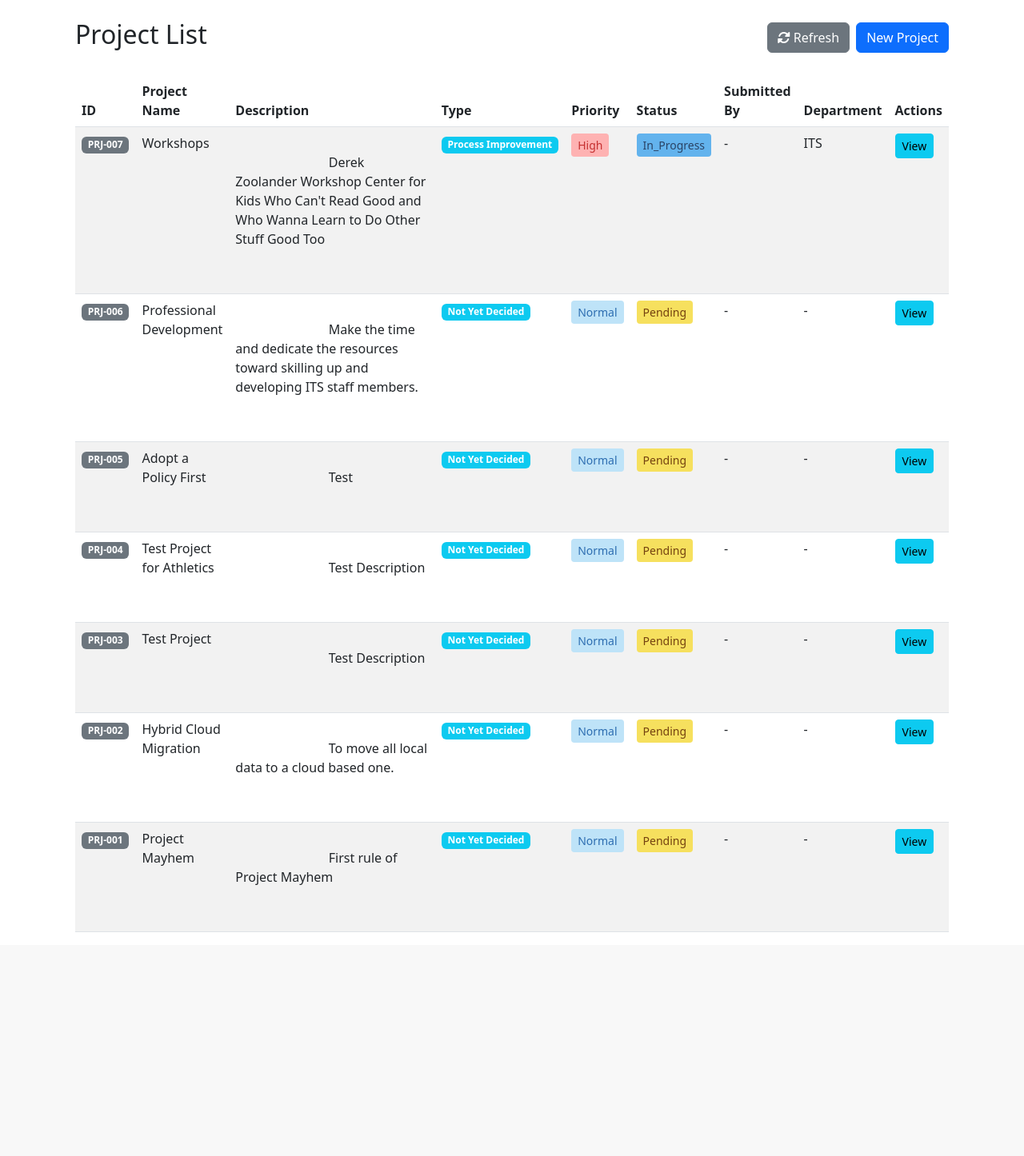
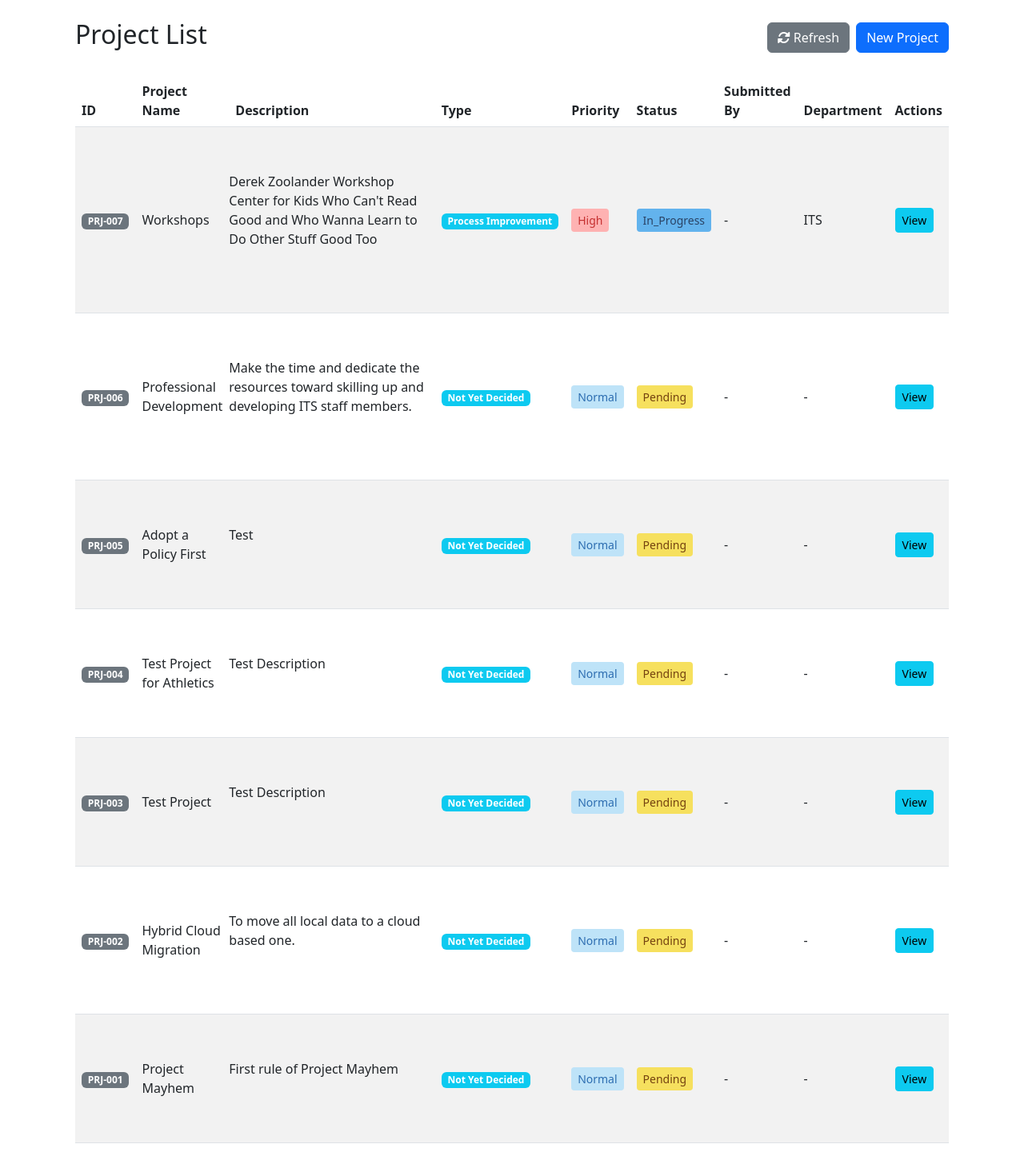
Before and after one commit to CC-PatrickC/Governance_App, a Django app: page / in a window 1280 px wide. Shown: the part 56-1502 px from the top of the page at 80% size. Before the commit the page ends 1222 px from the top, so only its background shows below. Run offline with Django 5.2, Linux system fonts and the light colour scheme; data comes from the database, SQL or seed files in the repository.

Commit message:
Fixed the description alignment on the Project List page.

```diff
--- a/projects/templates/projects/project_list.html
+++ b/projects/templates/projects/project_list.html
@@ -47,16 +47,16 @@
                     </td>
                     <td>{{ project.title }}</td>
                     <td class="description-cell">
-                        <div class="description-content">
-                            {{ project.description|truncatewords:20 }}
+                        <div class="description-content text-start">
+                            <div class="description-text">{{ project.description|truncatewords:20 }}</div>
                             {% if project.description|wordcount > 20 %}
                             <button class="btn btn-link btn-sm p-0 ms-1" onclick="toggleDescription(this)">
                                 <i class="fas fa-ellipsis-h"></i>
                             </button>
                             {% endif %}
                         </div>
-                        <div class="full-description d-none">
-                            {{ project.description }}
+                        <div class="full-description d-none text-start">
+                            <div class="description-text">{{ project.description }}</div>
                             <button class="btn btn-link btn-sm p-0 ms-1" onclick="toggleDescription(this)">
                                 <i class="fas fa-chevron-up"></i>
                             </button>
@@ -217,20 +217,39 @@ function toggleDescription(button) {
     .description-cell {
         max-width: 300px;
         word-wrap: break-word;
-        text-align: left;
+        text-align: left !important;
+        padding-left: 0 !important;
+        vertical-align: middle !important;
     }
 
     .description-content, .full-description {
         white-space: pre-wrap;
-        text-align: left;
+        text-align: left !important;
         display: block;
         width: 100%;
+        margin: 0 !important;
+        padding: 0 !important;
+        vertical-align: middle;
+    }
+
+    .description-text {
+        text-align: left !important;
+        margin: 0 !important;
+        padding: 0 !important;
+        display: block;
+        width: 100%;
+        line-height: 1.5;
     }
 
     .description-content p, .full-description p {
-        text-align: left;
-        margin: 0;
-        padding: 0;
+        text-align: left !important;
+        margin: 0 !important;
+        padding: 0 !important;
+    }
+
+    /* Ensure table cells have consistent vertical alignment */
+    .table td {
+        vertical-align: middle !important;
     }
 
     /* Add animation for refresh icon */
```
